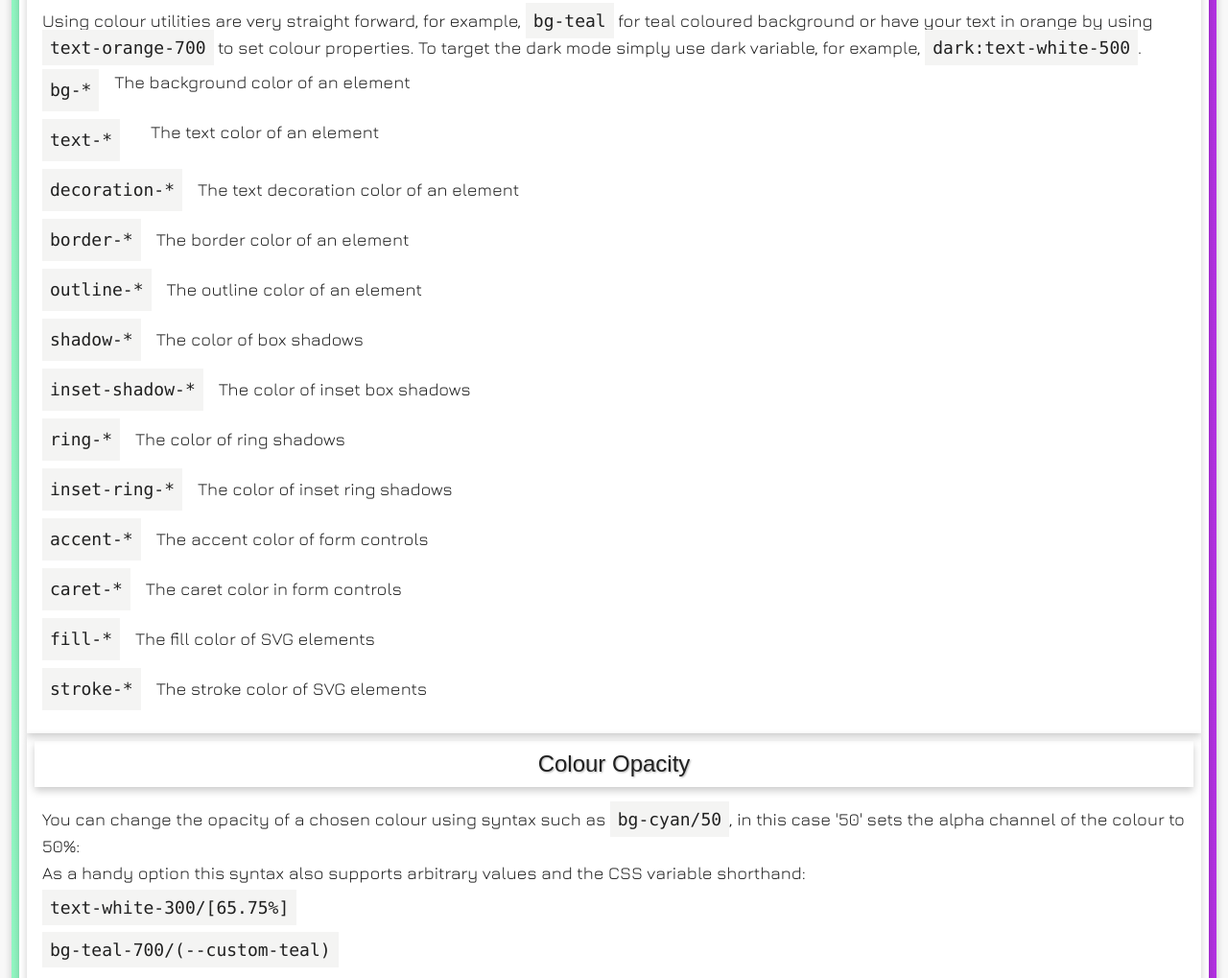
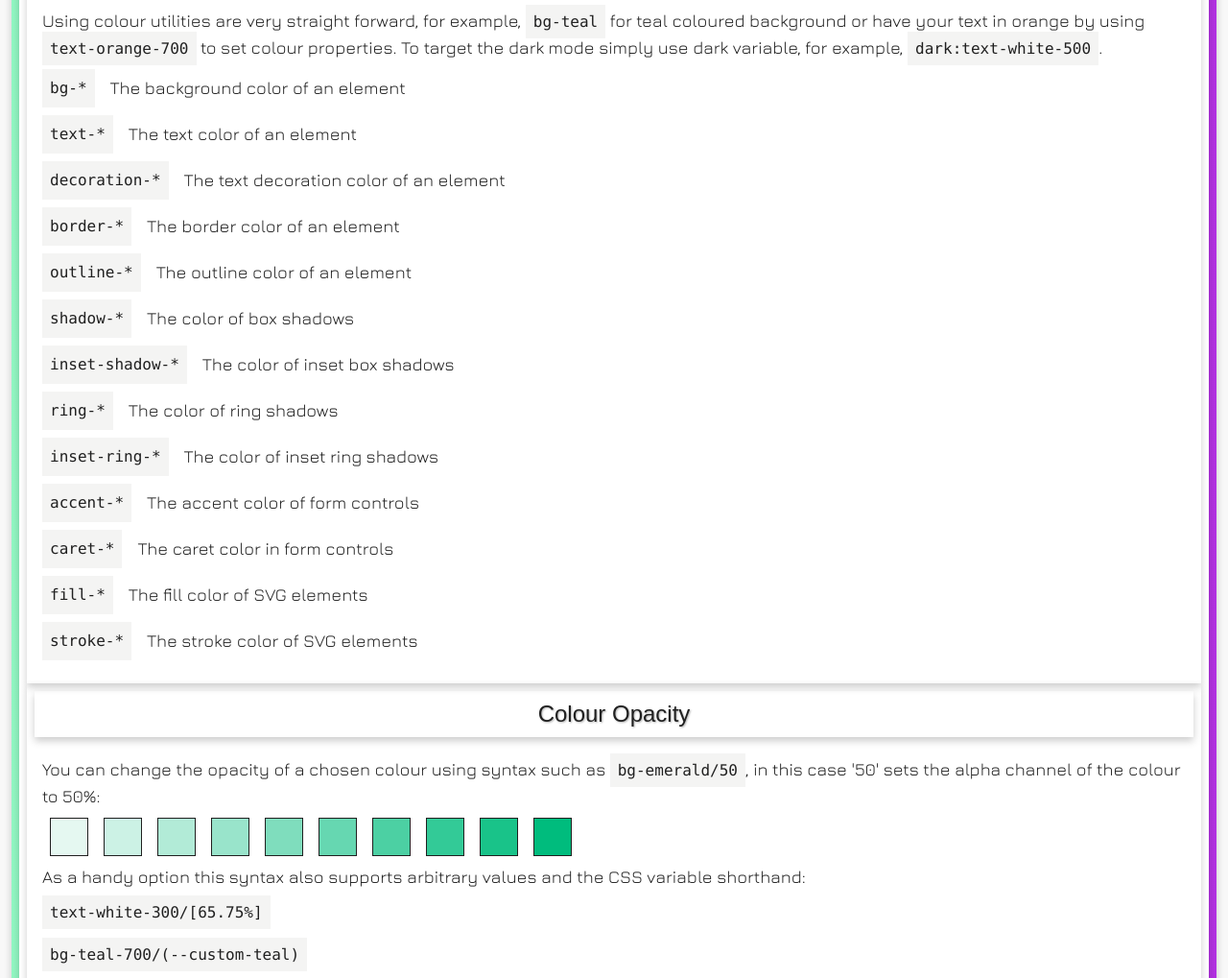
Before and after one commit to violaberg/tailwind-cheatsheet, a website: page colors.html in a window 1280 px wide. Shown: the part 1924-2943 px from the top of the page at 96% size. Drawn offline with nearby package versions, Linux system fonts and the light colour scheme; a web font is replaced by a local one.

Commit message:
feat: update colour opacity section

```diff
--- a/colors.html
+++ b/colors.html
@@ -376,50 +376,50 @@
                         <h3 class="text-center text-2xl shadow py-2 mb-3 text-shadow-sm">Colour Utilities</h3>
                         <div class="p-2">
                             <p>Using colour utilities are very straight forward, for example, <code
-                                    class="code p-2">bg-teal</code> for teal
+                                    class="code text-base p-2">bg-teal</code> for teal
                                 coloured background or have your text in orange by using <code
-                                    class="code p-2">text-orange-700</code> to set
+                                    class="code text-base p-2">text-orange-700</code> to set
                                 colour properties. To target the dark mode simply use dark variable, for example,
-                                <code class="code p-2">dark:text-white-500</code>.
+                                <code class="code text-base p-2">dark:text-white-500</code>.
                             </p>
                             <ul class="py-2">
-                                <li class="flex gap-4 pb-2"><code class="code p-2">bg-*</code>
-                                    <p>The background color of an element</p>
+                                <li class="flex gap-4 pb-2"><code class="code text-base p-2">bg-*</code>
+                                    <p class="inline-flex items-center">The background color of an element</p>
                                 </li>
-                                <li class="flex gap-4 pb-2"><code class="code p-2">text-*</code>
-                                    <p class="inline-flex items-center"></p>The text color of an element
+                                <li class="flex gap-4 pb-2"><code class="code text-base p-2">text-*</code>
+                                    <p class="inline-flex items-center">The text color of an element</p>
                                 </li>
-                                <li class="flex gap-4 pb-2"><code class="code p-2">decoration-*</code>
+                                <li class="flex gap-4 pb-2"><code class="code text-base p-2">decoration-*</code>
                                     <p class="inline-flex items-center">The text decoration color of an element</p>
                                 </li>
-                                <li class="flex gap-4 pb-2"><code class="code p-2">border-*</code>
+                                <li class="flex gap-4 pb-2"><code class="code text-base p-2">border-*</code>
                                     <p class="inline-flex items-center">The border color of an element</p>
                                 </li>
-                                <li class="flex gap-4 pb-2"><code class="code p-2">outline-*</code>
+                                <li class="flex gap-4 pb-2"><code class="code text-base p-2">outline-*</code>
                                     <p class="inline-flex items-center">The outline color of an element</p>
                                 </li>
-                                <li class="flex gap-4 pb-2"><code class="code p-2">shadow-*</code>
+                                <li class="flex gap-4 pb-2"><code class="code text-base p-2">shadow-*</code>
                                     <p class="inline-flex items-center">The color of box shadows</p>
                                 </li>
-                                <li class="flex gap-4 pb-2"><code class="code p-2">inset-shadow-*</code>
+                                <li class="flex gap-4 pb-2"><code class="code text-base p-2">inset-shadow-*</code>
                                     <p class="inline-flex items-center">The color of inset box shadows</p>
                                 </li>
-                                <li class="flex gap-4 pb-2"><code class="code p-2">ring-*</code>
+                                <li class="flex gap-4 pb-2"><code class="code text-base p-2">ring-*</code>
                                     <p class="inline-flex items-center">The color of ring shadows</p>
                                 </li>
-                                <li class="flex gap-4 pb-2"><code class="code p-2">inset-ring-*</code>
+                                <li class="flex gap-4 pb-2"><code class="code text-base p-2">inset-ring-*</code>
                                     <p class="inline-flex items-center">The color of inset ring shadows</p>
                                 </li>
-                                <li class="flex gap-4 pb-2"><code class="code p-2">accent-*</code>
+                                <li class="flex gap-4 pb-2"><code class="code text-base p-2">accent-*</code>
                                     <p class="inline-flex items-center">The accent color of form controls</p>
                                 </li>
-                                <li class="flex gap-4 pb-2"><code class="code p-2">caret-*</code>
+                                <li class="flex gap-4 pb-2"><code class="code text-base p-2">caret-*</code>
                                     <p class="inline-flex items-center">The caret color in form controls</p>
                                 </li>
-                                <li class="flex gap-4 pb-2"><code class="code p-2">fill-*</code>
+                                <li class="flex gap-4 pb-2"><code class="code text-base p-2">fill-*</code>
                                     <p class="inline-flex items-center">The fill color of SVG elements</p>
                                 </li>
-                                <li class="flex gap-4"><code class="code p-2">stroke-*</code>
+                                <li class="flex gap-4"><code class="code text-base p-2">stroke-*</code>
                                     <p class="inline-flex items-center">The stroke color of SVG elements</p>
                                 </li>
                             </ul>
@@ -429,13 +429,31 @@
                         <h3 class="text-center text-2xl shadow py-2 mb-3 text-shadow-sm">Colour Opacity</h3>
                         <div class="p-2">
                             <p>You can change the opacity of a chosen colour using syntax such as <code
-                                    class="code p-2">bg-cyan/50</code>, in this case '50' sets the alpha channel of the
+                                    class="code text-base p-2">bg-emerald/50</code>, in this case '50' sets the alpha channel of the
                                 colour to 50%:</p>
-                            <p>As a handy option this syntax also supports arbitrary values and the CSS variable shorthand:
-                                <ul class="py-2">
-                                    <li class="pb-2"><pre><code class="code p-2">text-white-300/[65.75%]</code></pre></li>
-                                    <li class="pt-2"><pre><code class="code p-2">bg-teal-700/(--custom-teal)</code></pre></li>
-                                </ul>
+                            <div
+                                class="flex md:gap-4 w-full md:w-2xl md:p-2">
+                                <div class="inline-flex size-5 md:size-10 bg-emerald-500/10 border"></div>
+                                <div class="inline-flex size-5 md:size-10 bg-emerald-500/20 border"></div>
+                                <div class="inline-flex size-5 md:size-10 bg-emerald-500/30 border"></div>
+                                <div class="inline-flex size-5 md:size-10 bg-emerald-500/40 border"></div>
+                                <div class="inline-flex size-5 md:size-10 bg-emerald-500/50 border"></div>
+                                <div class="inline-flex size-5 md:size-10 bg-emerald-500/60 border"></div>
+                                <div class="inline-flex size-5 md:size-10 bg-emerald-500/70 border"></div>
+                                <div class="inline-flex size-5 md:size-10 bg-emerald-500/80 border"></div>
+                                <div class="inline-flex size-5 md:size-10 bg-emerald-500/90 border"></div>
+                                <div class="inline-flex size-5 md:size-10 bg-emerald-500/100 border"></div>
+                            </div>
+                            <p>As a handy option this syntax also supports arbitrary values and the CSS variable
+                                shorthand:
+                            <ul class="py-2">
+                                <li class="pb-2">
+                                    <pre><code class="code text-base p-2">text-white-300/[65.75%]</code></pre>
+                                </li>
+                                <li class="pt-2">
+                                    <pre><code class="code text-base p-2">bg-teal-700/(--custom-teal)</code></pre>
+                                </li>
+                            </ul>
                             </p>
                         </div>
                     </div>
```
Also changed, not shown: assets/css/output.css.
